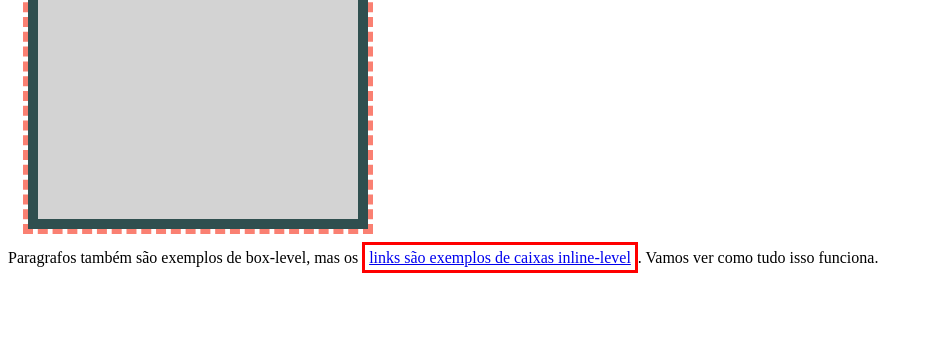
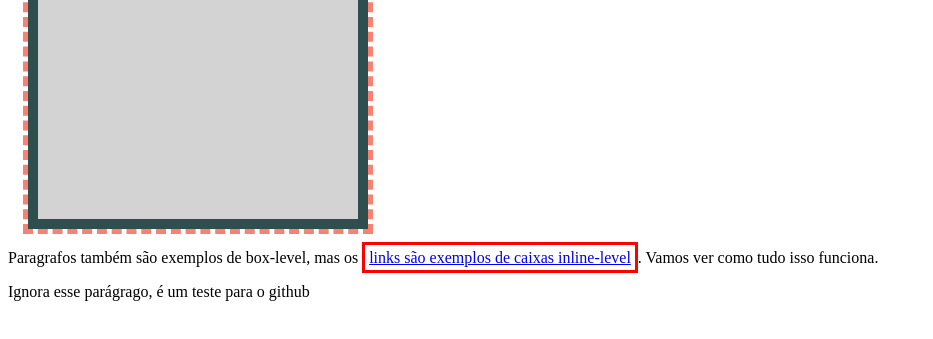
Before and after one commit to saulomesquita1/html-css, a plain HTML site: page exercícios/ex021/caixa01.html in a window 1280 px wide. Shown: the part 131-470 px from the top of the page, without its empty margins (0-933 px from the left). Drawn offline with Linux system fonts and the light colour scheme.

Commit message:
Update caixa01.html

```diff
--- a/exercícios/ex021/caixa01.html
+++ b/exercícios/ex021/caixa01.html
@@ -29,5 +29,7 @@
 <body>
     <h1>Exemplo de caixa box-level</h1>
     <p>Paragrafos também são exemplos de box-level, mas os <a href="#">links são exemplos de caixas inline-level</a>. Vamos ver como tudo isso funciona.</p>
+
+    <p>Ignora esse parágrago, é um teste para o github</p>
 </body>
 </html>
```
